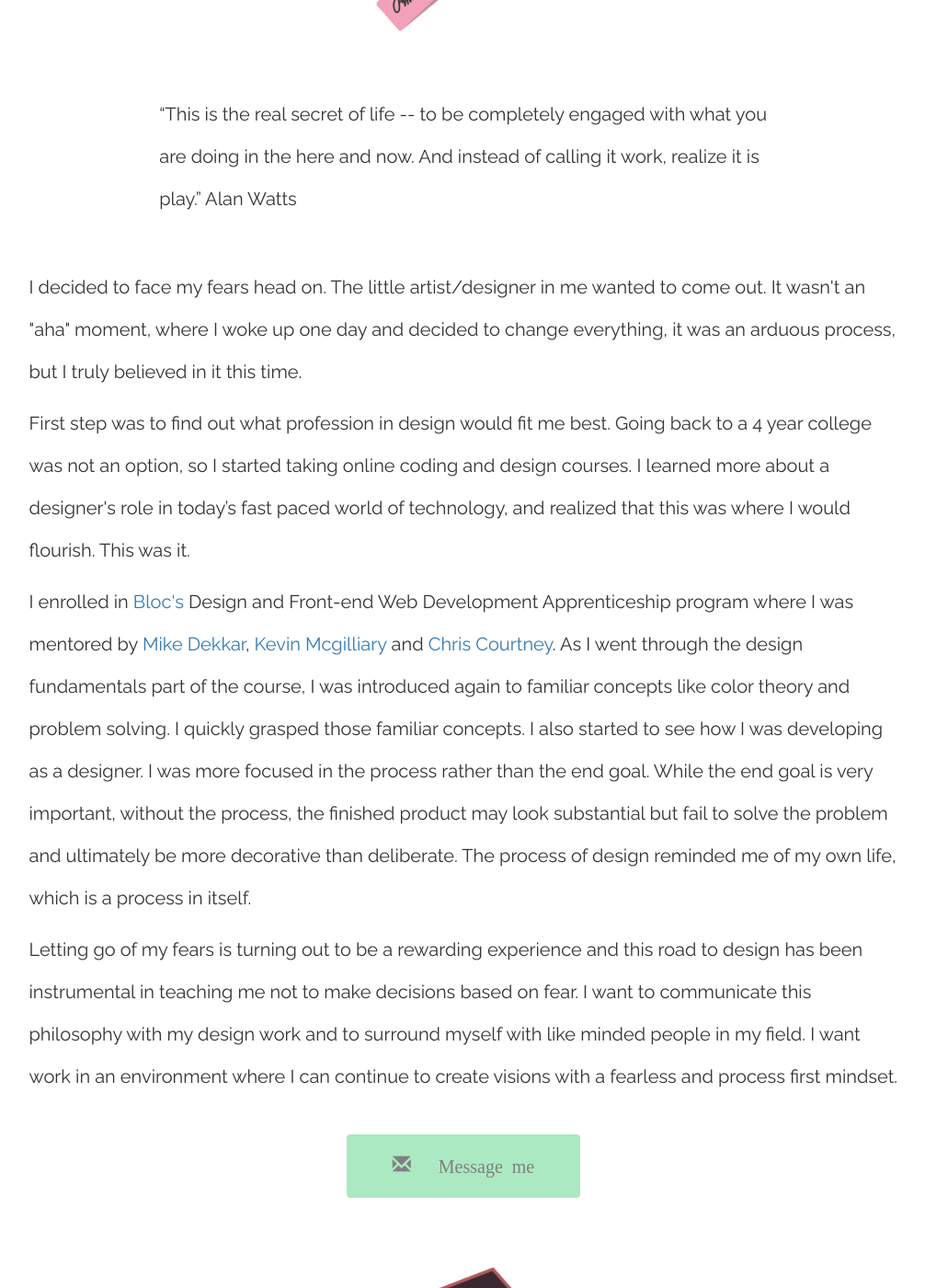
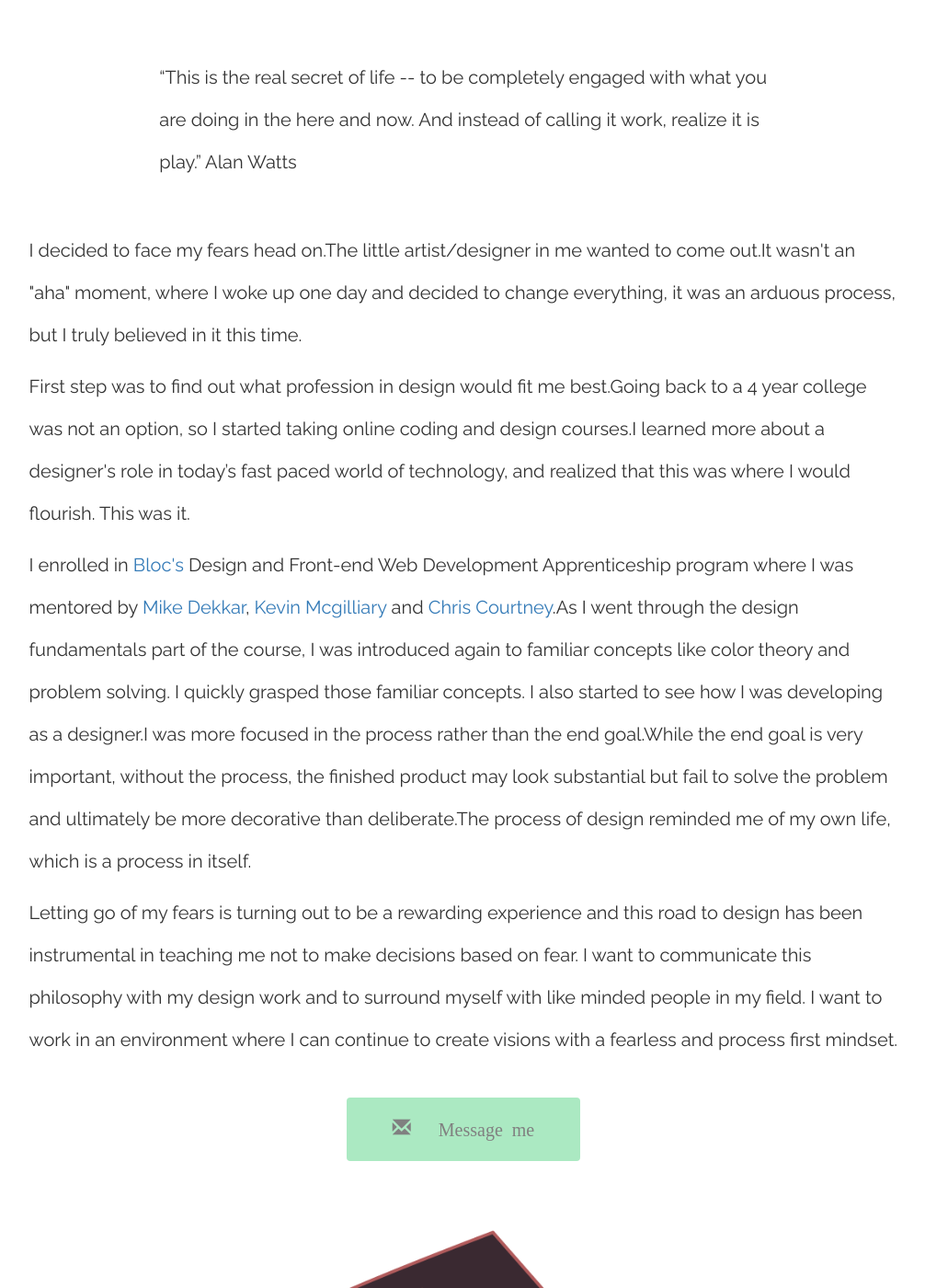
Before and after one commit to pravisti/pravisti.github.io, a Jekyll site: the page built from about.md, in a window 1280 px wide and 1400 px high, scrolled down 1234 px. Shown: the whole window at 92% size, without its empty margins (136-1142 px from the left). Built offline with Jekyll 4.4.1, drawn with Linux system fonts in a browser that asks for light colours; some of the changed text lies outside the part shown.

```diff
--- a/about.md
+++ b/about.md
@@ -8,14 +8,15 @@ permalink: /about/
 	<div class="container">
     	<div class="row">
       		<div class="col-lg-10 col-lg-offset-1 text-center">
-	  			<h1>I'm Pravi and this is the story of how I finally overcame my fears and chose the path of UX/UI design </h1>
-				<p><b>Road to UX</b></p>
+
+		<h1>Road to UX</h1>
+					<p><b>I'm Pravi and this is the story of how I finally overcame my fears and chose the path of UX/UI design</b></p>
 
 				<p>There is only one thing that keeps someone from attempting to live the life they want to live, and that one thing is fear. Fear takes many forms, some learn to strike a deal with it, some completely ignore it and some give in to it.
 
 				There has always been some form of fear within me, fear of disappointing loved ones, fear of disappointing myself.For the most part, my fears kept me from living my passion.
 
-				I wanted to pursue Graphic Design in college, giddy with excitement I took as many art classes I could; however, when it came time to choose a major I chose Business. For me, choosing business as my major was choosing security over fear. I enjoyed learning about financial statements, ROI and KPI. After college I started working at an amazing gaming and accessories company that creates app-powered lifestyle accessories and content creation tools. There I learned tools and trades of marketing, sales and product development. Nevertheless, I felt like my appreciation for work would only really flourish if I was doing something more creative. If I didn’t make a decision to change, then when would I?
+				I wanted to pursue Graphic Design in college, giddy with excitement I took as many art classes I could; however, when it came time to choose a major I chose Business. For me, choosing business as my major was choosing security over fear.I enjoyed learning about financial statements, ROI and KPI. After college I started working at an amazing gaming and accessories company that creates app-powered lifestyle accessories and content creation tools.There I learned tools and trades of marketing, sales and product development. Nevertheless, I felt like my appreciation for work would only really flourish if I was doing something more creative. If I didn’t make a decision to change, then when would I?
 				</p>
 
 	<div class="about-image">
@@ -23,13 +24,13 @@ permalink: /about/
 		 	<p> “This is the real secret of life -- to be completely engaged with what you are doing in the here and now. And instead of calling it work, realize it is play.” Alan Watts</p>
 	</div>
 
-			<p>I decided to face my fears head on. The little artist/designer in me wanted to come out. It wasn't an "aha" moment, where I woke up one day and decided to change everything, it was an arduous process, but I truly believed in it this time. </p>
+			<p>I decided to face my fears head on.The little artist/designer in me wanted to come out.It wasn't an "aha" moment, where I woke up one day and decided to change everything, it was an arduous process, but I truly believed in it this time. </p>
 
-			<p>First step was to find out what profession in design would fit me best. Going back to a 4 year college was not an option, so I started taking online coding and design courses. I learned more about a designer's role in today’s fast paced world of technology, and realized that this was where I would flourish. This was it. </p>
+			<p>First step was to find out what profession in design would fit me best.Going back to a 4 year college was not an option, so I started taking online coding and design courses.I learned more about a designer's role in today’s fast paced world of technology, and realized that this was where I would flourish. This was it. </p>
 
-			<p>I enrolled in <a href="https://www.bloc.io/">Bloc's</a> Design and Front-end Web Development Apprenticeship program where I was mentored by <a href="#"> Mike Dekkar</a>, <a href="#">Kevin Mcgilliary</a> and <a href="https://twitter.com/designhawg">Chris Courtney</a>. As I went through the design fundamentals part of the course, I was introduced again to familiar concepts like color theory and problem solving. I quickly grasped those familiar concepts. I also started to see how I was developing as a designer. I was more focused in the process rather than the end goal. While the end goal is very important,  without the process, the finished product may look substantial but fail to solve the problem and ultimately be more decorative than deliberate. The process of design reminded me of my own life, which is a process in itself. </p>
+			<p>I enrolled in <a href="https://www.bloc.io/">Bloc's</a> Design and Front-end Web Development Apprenticeship program where I was mentored by <a href="#"> Mike Dekkar</a>, <a href="#">Kevin Mcgilliary</a> and <a href="https://twitter.com/designhawg">Chris Courtney</a>.As I went through the design fundamentals part of the course, I was introduced again to familiar concepts like color theory and problem solving. I quickly grasped those familiar concepts. I also started to see how I was developing as a designer.I was more focused in the process rather than the end goal.While the end goal is very important,  without the process, the finished product may look substantial but fail to solve the problem and ultimately be more decorative than deliberate.The process of design reminded me of my own life, which is a process in itself.</p>
 
-			<p>Letting go of my fears is turning out to be a rewarding experience and this road to design has been instrumental in teaching me not to make decisions based on fear. I want to communicate this philosophy with my design work and to surround myself with like minded people in my field. I want work in an environment where I can continue to create visions with a fearless and process first mindset.
+			<p>Letting go of my fears is turning out to be a rewarding experience and this road to design has been instrumental in teaching me not to make decisions based on fear. I want to communicate this philosophy with my design work and to surround myself with like minded people in my field. I want to work in an environment where I can continue to create visions with a fearless and process first mindset.
 </p>
 
 
```
